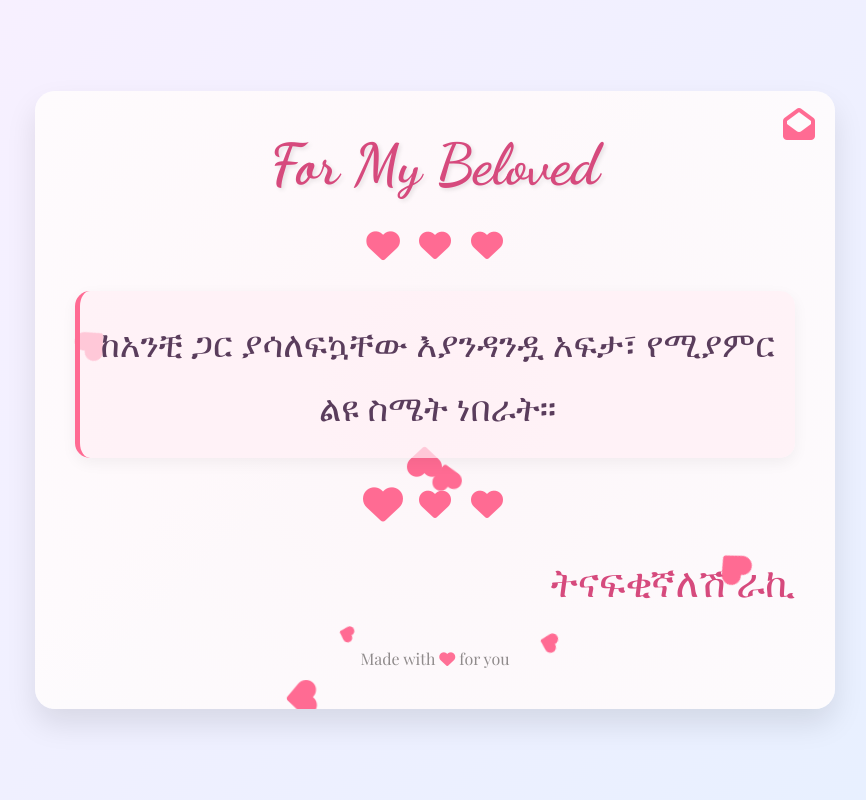
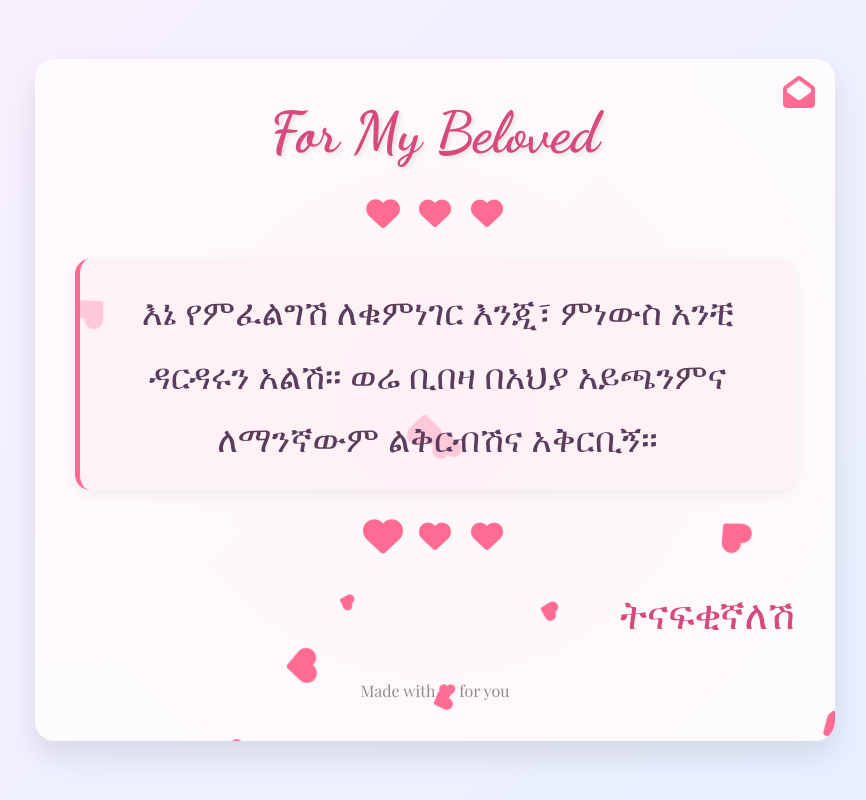
Before and after one commit to jeremiahjoseph4/jeremiahjoseph4.github.io, a plain HTML site: page index.html in a window 1280 px wide. Shown: the whole page, without its empty margins (205-1071 px from the left). Drawn offline with nearby package versions, Linux system fonts and the light colour scheme.

Commit message:
Update index.html

```diff
--- a/index.html
+++ b/index.html
@@ -24,7 +24,8 @@
       </div>
 
       <div class="amharic-text">
-        ከአንቺ ጋር ያሳለፍኳቸው እያንዳንዷ አፍታ፣ የሚያምር ልዩ ስሜት ነበራት።
+        እኔ የምፈልግሽ ለቁምነገር እንጂ፣ ምነውስ አንቺ ዳርዳሩን አልሽ።
+ወሬ ቢበዛ በአህያ አይጫንምና ለማንኛውም ልቅርብሽና አቅርቢኝ።
       </div>
 
 
@@ -35,7 +36,7 @@
       </div>
 
       <div class="signature">
-        ትናፍቂኛለሽ ራኪ
+        ትናፍቂኛለሽ
       </div>
     </div>
 
```
